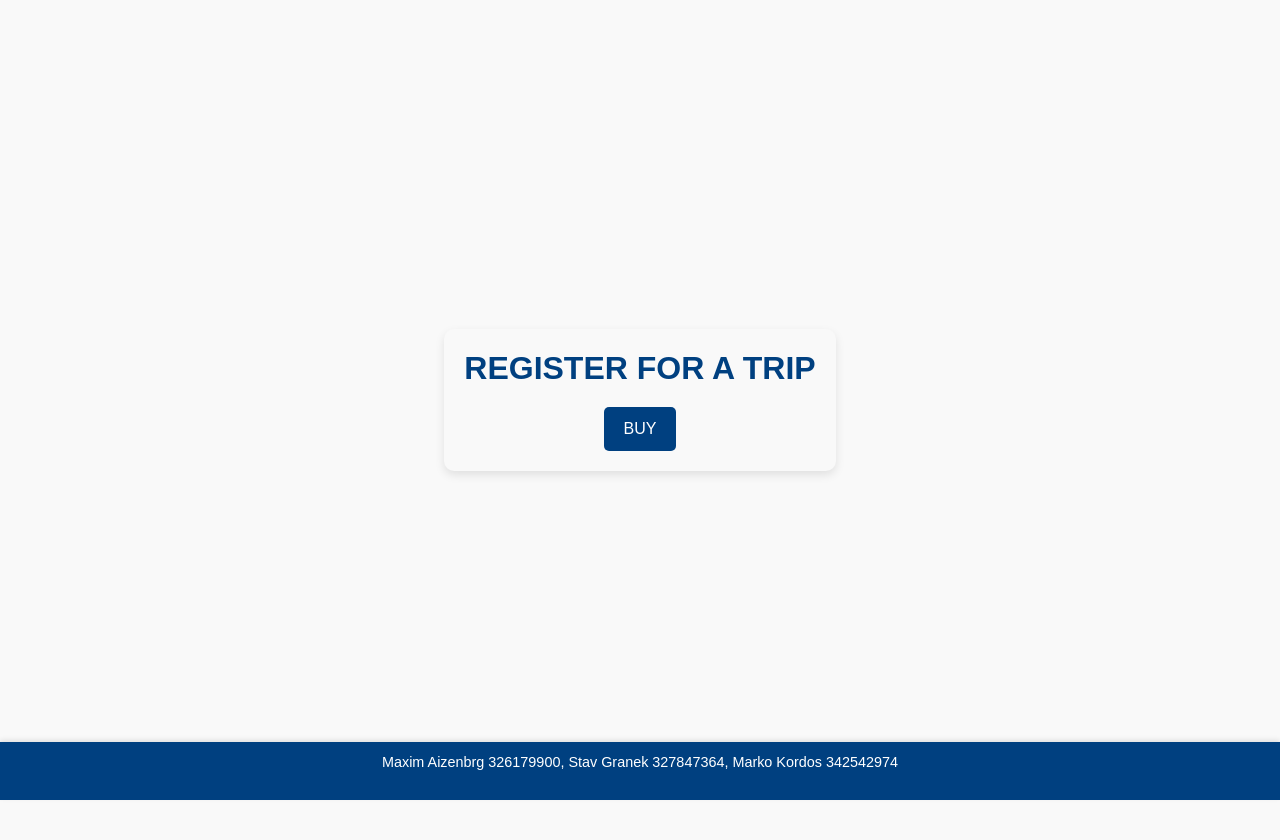
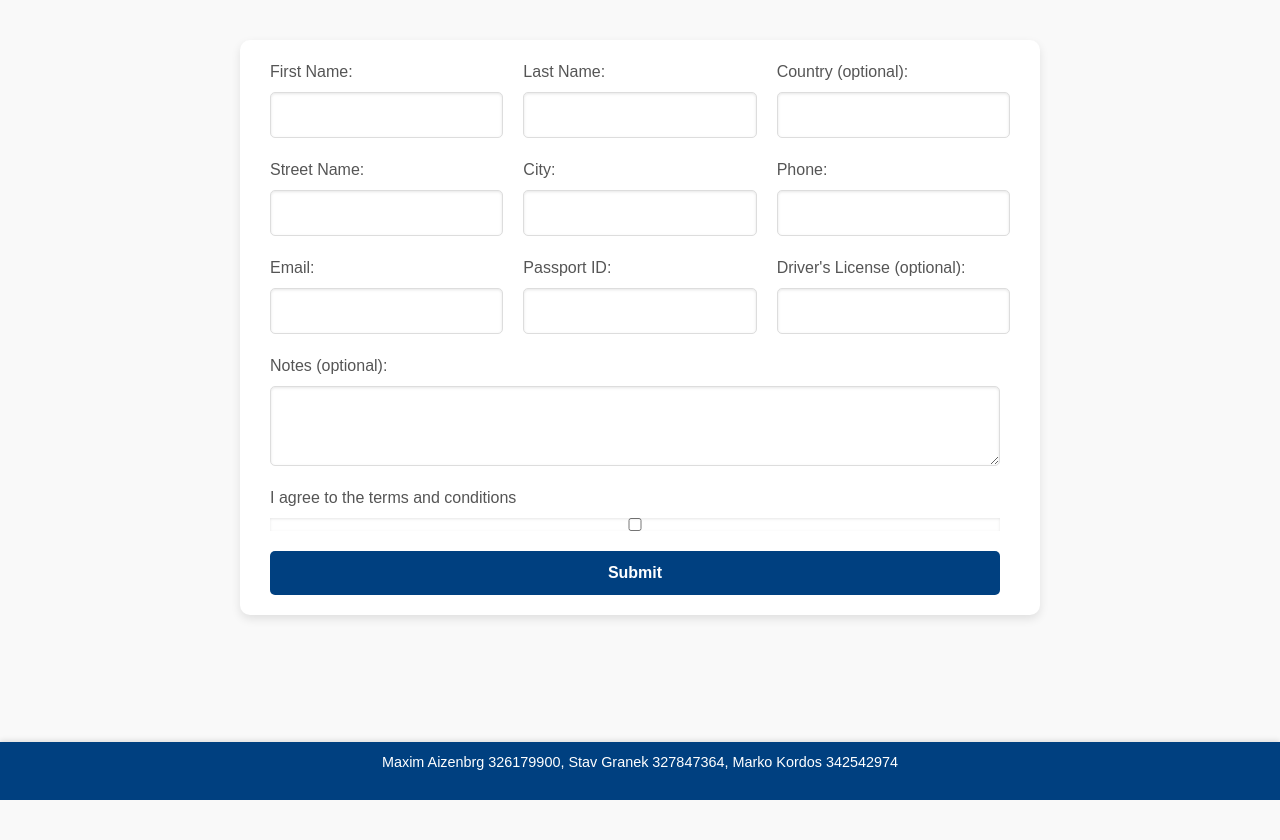
Before and after one commit to MarkoGitEnjoyer/TravelProject, a Django app: page /Checkout/ in a window 1280 px wide. After the commit the page ends 800 px from the top, so only its background shows below. Run offline with Django 5.2, Linux system fonts and the light colour scheme.

Commit message:
checkout page+fix css

```diff
--- a/TravelProject/main/static/main/css/test.css
+++ b/TravelProject/main/static/main/css/test.css
@@ -4,11 +4,9 @@ body {
     color: #333;
     background-color: #f9f9f9;
     display: flex;
-    height: 100vh;
+    flex-direction: column;
+    min-height: 100vh;
     overflow-x: hidden;
-    overflow-y: hidden;
-    justify-content: center;
-    align-items: center;
 }
 
 
@@ -58,10 +56,10 @@ body {
     border-radius: 10px;
     box-shadow: 0 4px 10px rgba(0, 0, 0, 0.1);
 
-    display: flex; /* Add this to activate flexbox */
-    flex-direction: column; /* Ensure children stack vertically */
-    justify-content: center; /* Center content vertically */
-    align-items: center; /* Center content horizontally */    /* Center vertically */
+    display: flex;
+    flex-direction: column;
+    justify-content: center;
+    align-items: center;
 
 }
 
@@ -80,6 +78,7 @@ body {
     box-shadow: 0 4px 8px rgba(0, 0, 0, 0.1);
     transition: transform 0.2s, box-shadow 0.2s;
     overflow: hidden;
+    height:max-content;
 }
 
 .card:hover {
@@ -279,9 +278,6 @@ footer {
     box-shadow: 0 -2px 5px rgba(0, 0, 0, 0.1);
 }
 
-body {
-    margin-bottom: 40px;
-}
 
 @media screen and (max-width: 768px) {
     footer {
@@ -289,3 +285,116 @@ body {
         padding: 8px;
     }
 }
+
+
+
+h2 {
+    text-align: center;
+    color: #004080;
+    margin-bottom: 20px;
+}
+
+form {
+    max-width: 800px;
+    margin: 40px auto;
+    background-color: #fff;
+    padding: 20px 30px;
+    border-radius: 10px;
+    box-shadow: 0 4px 10px rgba(0, 0, 0, 0.1);
+}
+
+.form-grid {
+    display: grid;
+    grid-template-columns: 1fr 1fr 1fr;
+    gap: 20px;
+}
+
+.form-group {
+    display: flex;
+    flex-direction: column;
+}
+
+.form-group label {
+    font-size: 1rem;
+    margin-bottom: 8px;
+    color: #555;
+}
+
+.form-group input,
+.form-group textarea,
+.form-group select {
+    padding: 10px;
+    font-size: 1rem;
+    border: 1px solid #ddd;
+    border-radius: 5px;
+    box-shadow: inset 0 1px 3px rgba(0, 0, 0, 0.1);
+}
+
+.form-group input:focus,
+.form-group textarea:focus,
+.form-group select:focus {
+    border-color: #004080;
+    outline: none;
+    box-shadow: 0 0 5px rgba(0, 64, 128, 0.5);
+}
+
+textarea#notes {
+    height: 80px;
+    width: 150%;
+    resize: vertical;
+    padding: 10px;
+    font-size: 1rem;
+    border: 1px solid #ddd;
+    border-radius: 5px;
+    box-shadow: inset 0 1px 3px rgba(0, 0, 0, 0.1);
+}
+
+textarea {
+    resize: vertical;
+}
+
+.form-group.full-width {
+    grid-column: span 2; /
+}
+
+input[type="checkbox"] {
+    margin-right: 10px;
+    width: 150%;
+
+}
+
+.submit-btn {
+    background-color: #004080;
+    color: #fff;
+    font-size: 1rem;
+    font-weight: bold;
+    padding: 10px 20px;
+    border: none;
+    border-radius: 5px;
+    cursor: pointer;
+    transition: background-color 0.3s ease;
+    width:150%;
+}
+
+.submit-btn:hover {
+    background-color: #0059b3;
+}
+
+@media screen and (max-width: 768px) {
+    .form-grid {
+        grid-template-columns: 1fr;
+    }
+
+    h2 {
+        font-size: 1.8rem;
+    }
+
+    form {
+        padding: 15px 20px;
+    }
+
+    .submit-btn {
+        font-size: 0.9rem;
+        padding: 8px 15px;
+    }
+}
--- a/TravelProject/main/templates/main/Checkout.html
+++ b/TravelProject/main/templates/main/Checkout.html
@@ -1,15 +1,60 @@
 {% extends 'main/mainlayout.html' %}
 
 {% block title %}
-CheakOut
+Checkout
 {% endblock %}
 
 {% block content %}
-<div class="registration-form-container">
-    <h1>Register for a Trip</h1>
-    <form method="POST" action="{% url 'register_for_trip' %}">
-        {% csrf_token %}
-        <button type="submit" class="btn-submit">Buy</button>
-    </form>
-</div>
+<form method="post" action="{% url 'Checkout' %}">
+    {% csrf_token %}
+    <div class="form-grid">
+        <div class="form-group">
+            <label for="first_name">First Name:</label>
+            <input type="text" id="first_name" name="first_name" required>
+        </div>
+        <div class="form-group">
+            <label for="last_name">Last Name:</label>
+            <input type="text" id="last_name" name="last_name" required>
+        </div>
+        <div class="form-group">
+            <label for="country">Country (optional):</label>
+            <input type="text" id="country" name="country">
+        </div>
+        <div class="form-group">
+            <label for="street">Street Name:</label>
+            <input type="text" id="street" name="street" required>
+        </div>
+        <div class="form-group">
+            <label for="city">City:</label>
+            <input type="text" id="city" name="city" required>
+        </div>
+        <div class="form-group">
+            <label for="phone">Phone:</label>
+            <input type="tel" id="phone" name="phone" required>
+        </div>
+        <div class="form-group">
+            <label for="email">Email:</label>
+            <input type="email" id="email" name="email" required>
+        </div>
+        <div class="form-group">
+            <label for="passport_id">Passport ID:</label>
+            <input type="text" id="passport_id" name="passport_id" required>
+        </div>
+        <div class="form-group">
+            <label for="drivers_license">Driver's License (optional):</label>
+            <input type="text" id="drivers_license" name="drivers_license">
+        </div>
+        <div class="form-group full-width">
+            <label for="notes">Notes (optional):</label>
+            <textarea id="notes" name="notes"></textarea>
+        </div>
+        <div class="form-group full-width">
+            <label for="terms">I agree to the terms and conditions</label>
+            <input type="checkbox" id="terms" name="terms" required>
+        </div>
+        <div class="form-group full-width">
+            <button type="submit" class="submit-btn">Submit</button>
+        </div>
+    </div>
+</form>
 {% endblock %}
```
Also changed, not shown: TravelProject/db.sqlite3.
